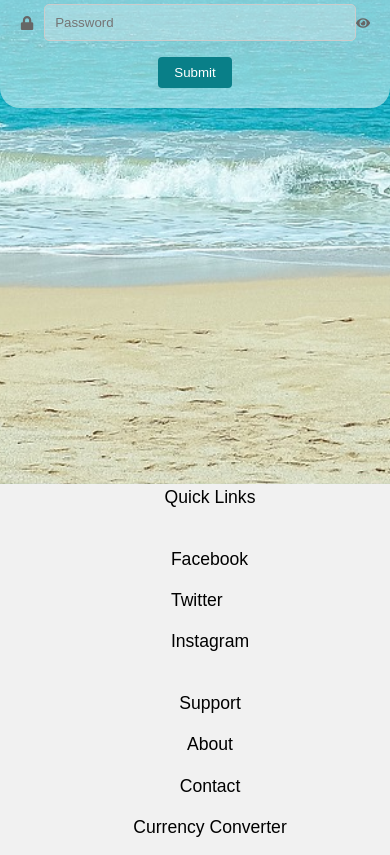
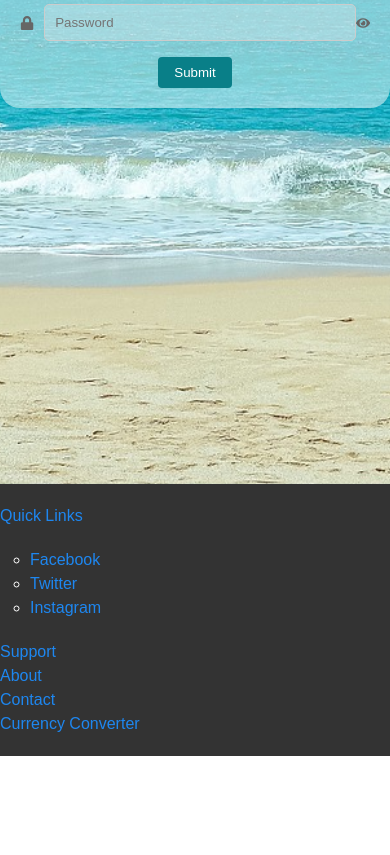
Before and after one commit to Sahani99/Ceyvoy, a React (Create React App) app: page /Login.js in a window 390 px wide. Shown: the part 682-1537 px from the top of the page. After the commit the page ends 1458 px from the top, so only its background shows below. Built offline with nearby package versions, Linux system fonts and the light colour scheme.

Commit message:
Update Footer.css

```diff
--- a/src/components/Footer.css
+++ b/src/components/Footer.css
@@ -1,43 +1,73 @@
 #footer {
-    display: flex;
-    align-items: center;
-    justify-content: center;
-    /* padding: 20px; */
-    background-color: #f1f1f1;
-    margin-bottom: 0%;
+    background-color: #333;
+    color: #fff;
+    padding: 20px 0;
+    font-family: 'Arial', sans-serif;
 }
 
-#footer li {
-    list-style: none;
-    padding: 0 20px;
-    position:relative;
+.footer-container {
+    display: flex;
+    justify-content: space-between;
+    flex-wrap: wrap;
+    padding: 0 50px;
 }
 
-#footer li a {
-    text-decoration: none;
-    font-size: 1.1rem;
-    font-weight: 500;
-    color: #000000;
-    transition: 0.3s ease-in-out;
+.footer-container h4 {
+    margin-bottom: 15px;
+    font-size: 18px;
+    color: #168ddd;
 }
 
-#footer ul {
-    display: flex;
-    flex-direction: row;
+.footer-container ul {
+    list-style: none;
     padding: 0;
 }
 
-@media screen and (max-width: 769px) {
-    #footer {
-        flex-direction: column;
-        align-items:center;
-    }
+.footer-container ul li {
+    margin-bottom: 10px;
+}
 
-    #footer ul {
-        flex-direction: column;
-    }
+.footer-container ul li a {
+    color: #fff;
+    text-decoration: none;
+    transition: color 0.3s ease;
+}
 
-    #footer li {
-        margin-bottom: 15px;
-    }
+.footer-container ul li a:hover {
+    color: #12e5ec;
 }
+
+.contact-details ul li {
+    display: flex;
+    align-items: center;
+}
+
+.contact-details ul li svg {
+    margin-right: 10px;
+    color: #21d2d8;
+}
+
+.social-links ul li {
+    display: flex;
+    align-items: center;
+}
+
+.social-links ul li svg {
+    margin-right: 10px;
+    font-size: 20px;
+    color: #21d2e9;
+}
+
+.footer-bottom {
+    text-align: center;
+    margin-top: 20px;
+    padding: 10px 0;
+    background-color: #222;
+    color: #bbb;
+    font-size: 14px;
+}
+git config --global user.email "randuliyk@gmail.com"
+
+.footer-bottom p {
+    margin: 0;
+}
```
